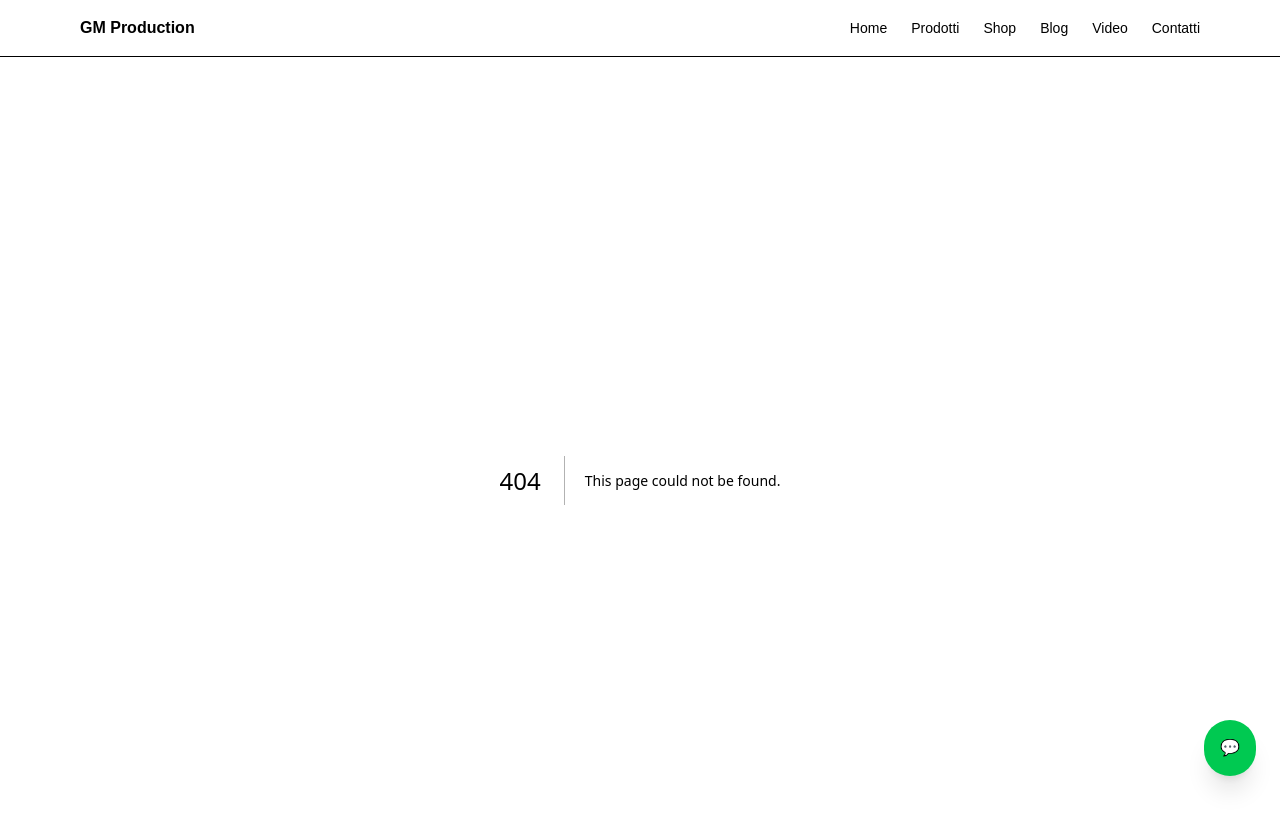
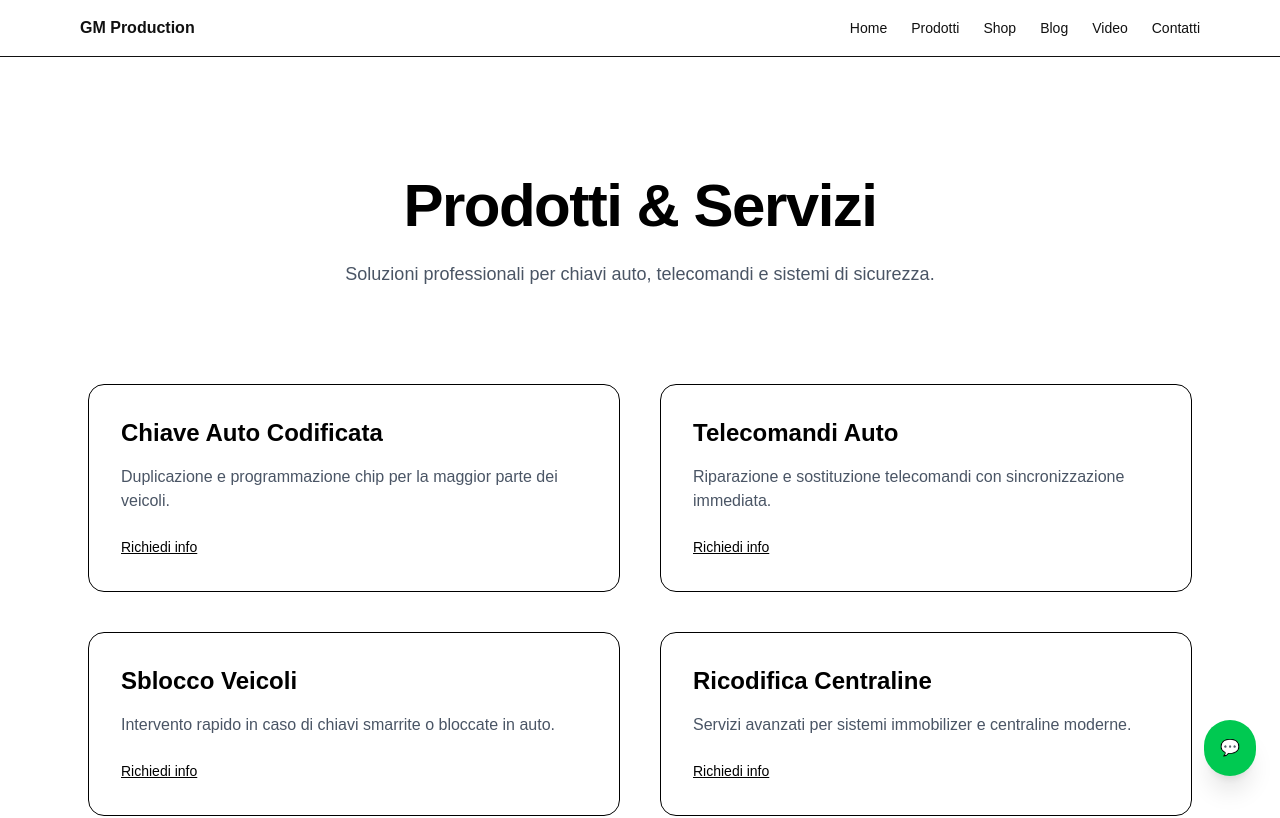
Before and after one commit to mastri-dev/gm-production-website, a Next.js app: page /products in a window 1280 px wide. Before the commit this address had no page. Shown: the top 818 px of the page. Built offline with nearby package versions, Linux system fonts and the light colour scheme.

Commit message:
Create products page with Tesla/Apple style layout

```diff
--- /dev/null
+++ b/app/products/page.tsx
@@ -0,0 +1,55 @@
+export default function ProductsPage() {
+  const products = [
+    {
+      title: "Chiave Auto Codificata",
+      desc: "Duplicazione e programmazione chip per la maggior parte dei veicoli.",
+    },
+    {
+      title: "Telecomandi Auto",
+      desc: "Riparazione e sostituzione telecomandi con sincronizzazione immediata.",
+    },
+    {
+      title: "Sblocco Veicoli",
+      desc: "Intervento rapido in caso di chiavi smarrite o bloccate in auto.",
+    },
+    {
+      title: "Ricodifica Centraline",
+      desc: "Servizi avanzati per sistemi immobilizer e centraline moderne.",
+    },
+  ];
+
+  return (
+    <main className="min-h-screen bg-white text-black">
+      {/* HERO */}
+      <section className="px-6 py-24 text-center max-w-4xl mx-auto">
+        <h1 className="text-5xl md:text-6xl font-semibold tracking-tight">
+          Prodotti & Servizi
+        </h1>
+        <p className="mt-6 text-gray-600 text-lg">
+          Soluzioni professionali per chiavi auto, telecomandi e sistemi di sicurezza.
+        </p>
+      </section>
+
+      {/* GRID */}
+      <section className="px-6 pb-24 max-w-6xl mx-auto">
+        <div className="grid md:grid-cols-2 gap-10">
+          {products.map((p) => (
+            <div
+              key={p.title}
+              className="border rounded-2xl p-8 hover:shadow-lg transition"
+            >
+              <h2 className="text-2xl font-semibold">{p.title}</h2>
+              <p className="mt-4 text-gray-600">{p.desc}</p>
+              <a
+                href="https://wa.me/39022402155"
+                className="inline-block mt-6 text-sm underline"
+              >
+                Richiedi info
+              </a>
+            </div>
+          ))}
+        </div>
+      </section>
+    </main>
+  );
+}
```
